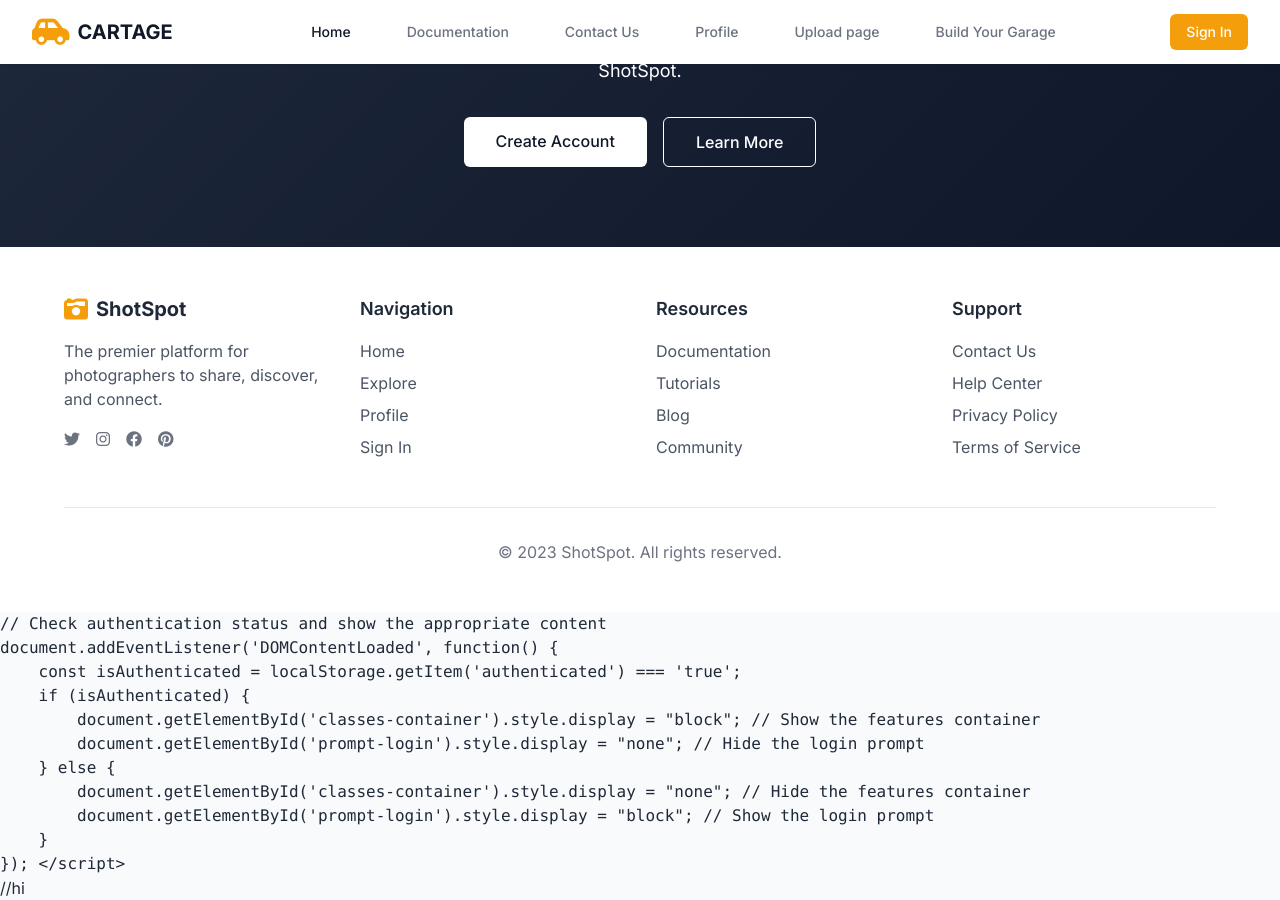
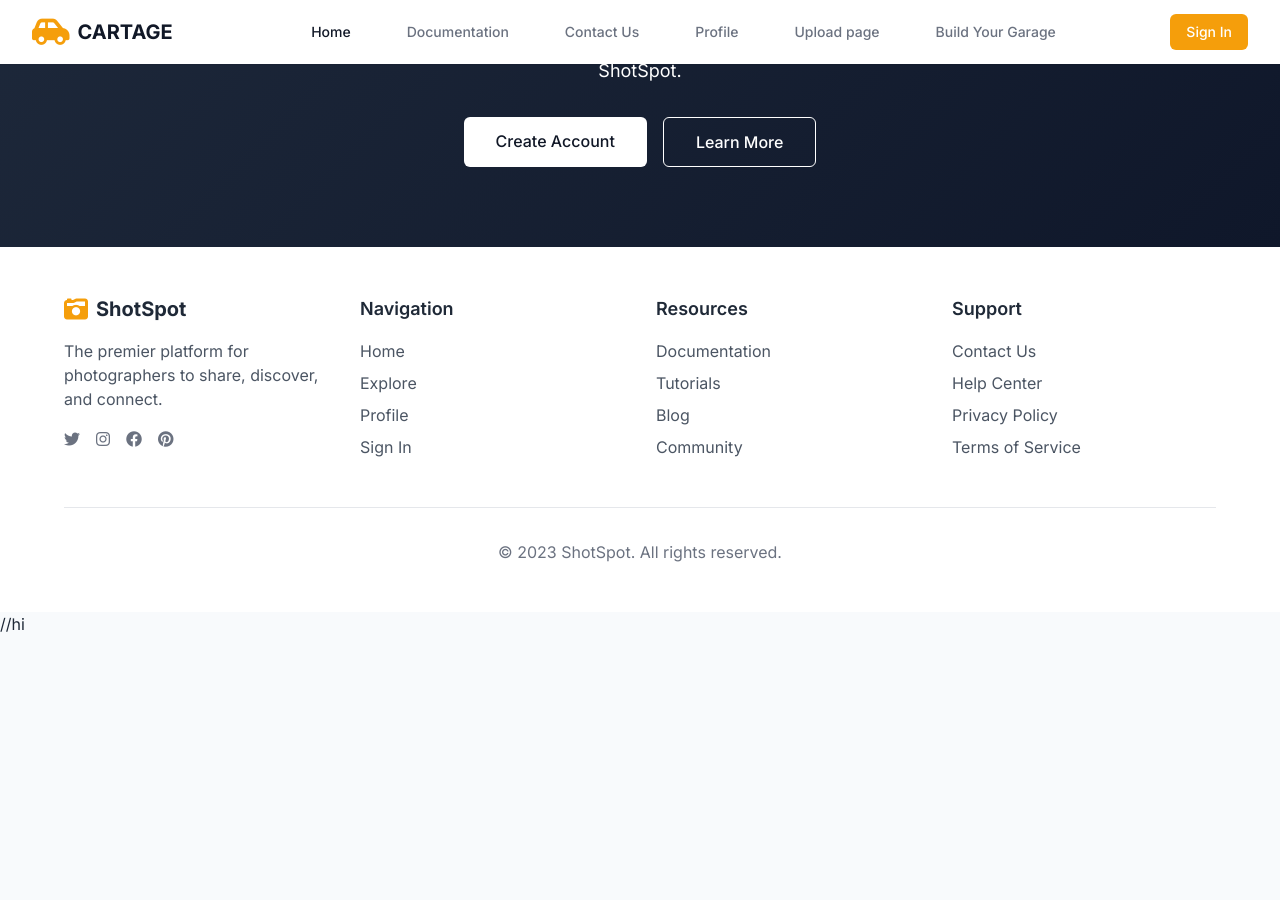
Before and after one commit to Tvick22/Cartage, a Jekyll site: the page built from index.md, in a window 1280 px wide and 900 px high, scrolled down 2319 px. Built offline with Jekyll 4.4.1, drawn with Linux system fonts in a browser that asks for light colours; nearby versions of some CDN libraries; after the commit the page ends 2955 px from its top, so only the background shows below that.

Commit message:
delete additions

```diff
--- a/index.md
+++ b/index.md
@@ -637,17 +637,5 @@ menu: nav/mainHeader.html
 </body>
 </html>
 
-    // Check authentication status and show the appropriate content
-    document.addEventListener('DOMContentLoaded', function() {
-        const isAuthenticated = localStorage.getItem('authenticated') === 'true';
-        if (isAuthenticated) {
-            document.getElementById('classes-container').style.display = "block"; // Show the features container
-            document.getElementById('prompt-login').style.display = "none"; // Hide the login prompt
-        } else {
-            document.getElementById('classes-container').style.display = "none"; // Hide the features container
-            document.getElementById('prompt-login').style.display = "block"; // Show the login prompt
-        }
-    });
-</script>
 
 //hi
```
